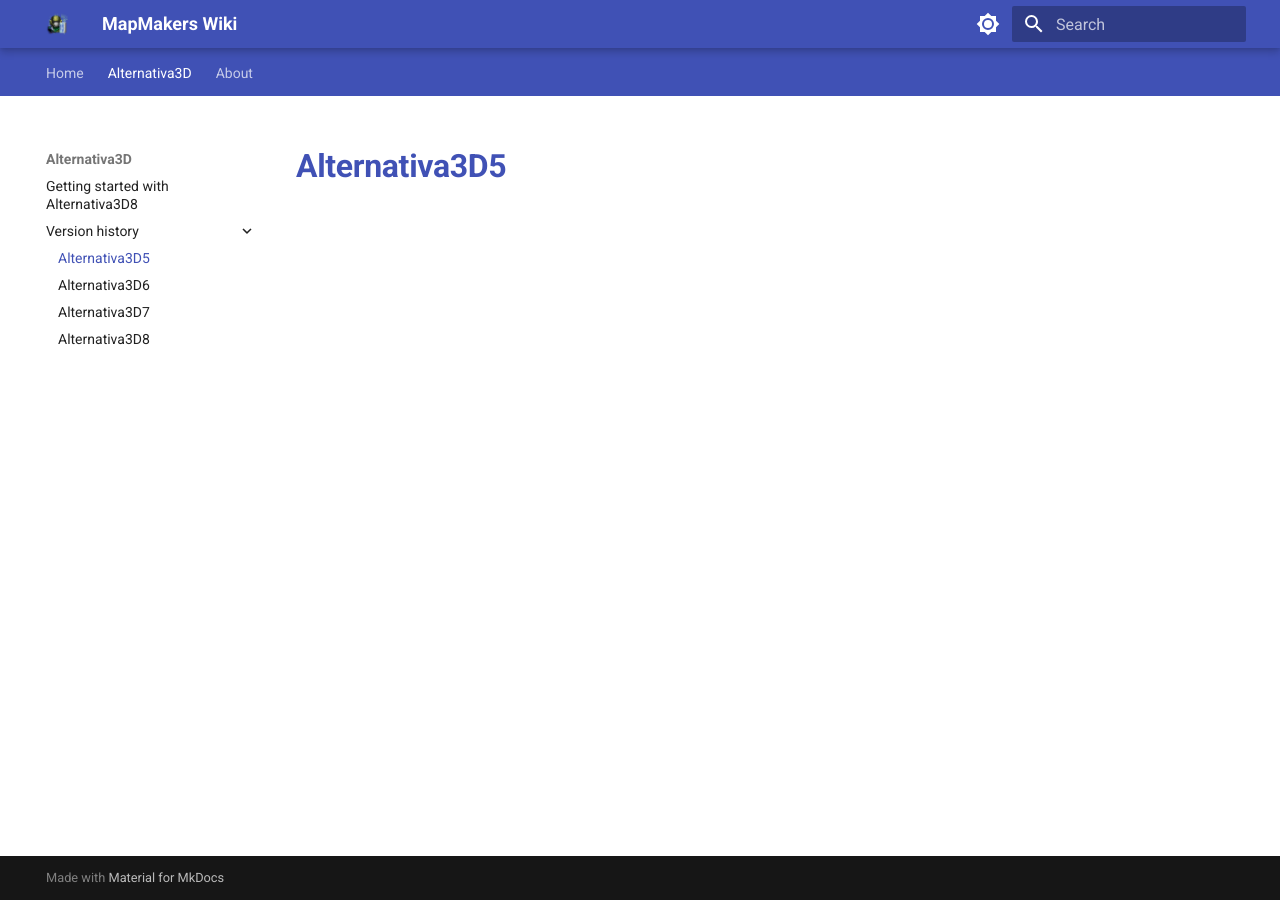
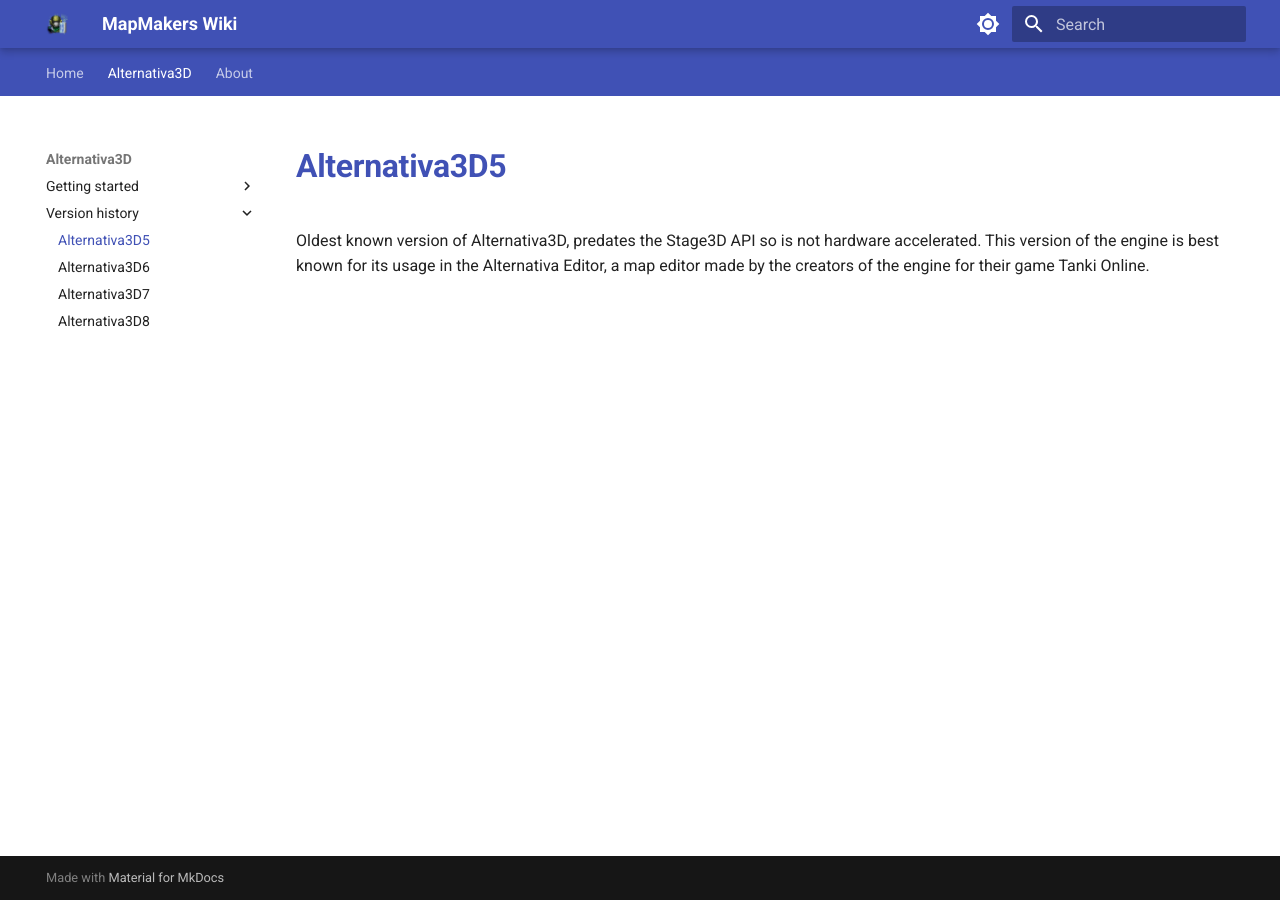
Before and after one commit to MapMakersAndProgrammers/Wiki, an MkDocs documentation site: the page built from docs/pages/Alternativa3D/VersionHistory/Alternativa3D5.md, in a window 1280 px wide. Built offline with MkDocs 1.6.1 and Material for MkDocs 9.7.7, drawn with Linux system fonts in a browser that asks for light colours.

Commit message:
Add some initial information about each engine version

```diff
--- a/docs/pages/Alternativa3D/VersionHistory/Alternativa3D5.md
+++ b/docs/pages/Alternativa3D/VersionHistory/Alternativa3D5.md
@@ -1 +1,2 @@
 # Alternativa3D5
+Oldest known version of Alternativa3D, predates the Stage3D API so is not hardware accelerated. This version of the engine is best known for its usage in the Alternativa Editor, a map editor made by the creators of the engine for their game Tanki Online.
--- a/mkdocs.yml
+++ b/mkdocs.yml
@@ -47,7 +47,8 @@
 nav:
   - Home: index.md
   - Alternativa3D:
-      - 'Getting started with Alternativa3D8': pages/Alternativa3D/GettingStartedA3D8/part1.md
+      - 'Getting started':
+          - 'Alternativa3D8: Hello alternativa': pages/Alternativa3D/GettingStartedA3D8/part1.md
       - 'Version history':
           - Alternativa3D5: pages/Alternativa3D/VersionHistory/Alternativa3D5.md
           - Alternativa3D6: pages/Alternativa3D/VersionHistory/Alternativa3D6.md
```
Also changed, not shown: docs/pages/Alternativa3D/VersionHistory/Alternativa3D7.md (+1 -0 lines), docs/pages/Alternativa3D/VersionHistory/Alternativa3D8.md (+1 -0 lines).
